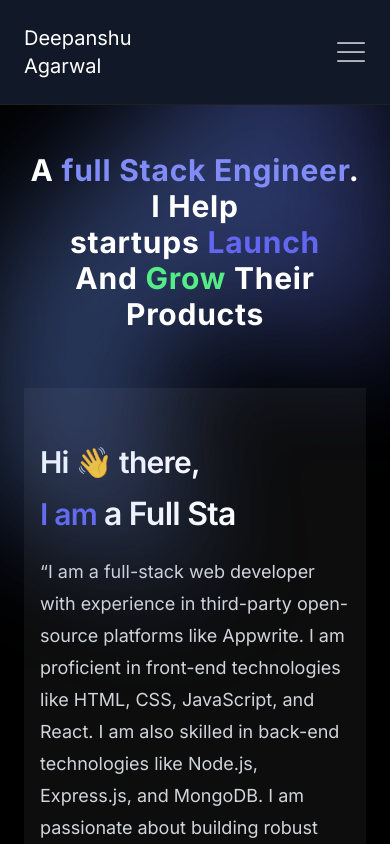
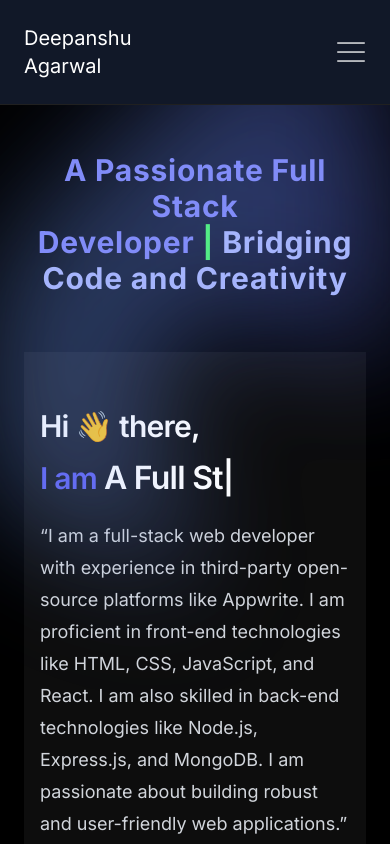
Before and after one commit to DeepanshuAgarwal999/MyPortfolio, a Next.js app: page / in a window 390 px wide. Shown: the top 844 px of the page. Built offline with nearby package versions, Linux system fonts and the light colour scheme.

Commit message:
enable form

```diff
--- a/package.json
+++ b/package.json
@@ -9,6 +9,7 @@
     "lint": "next lint"
   },
   "dependencies": {
+    "@formspree/react": "^2.5.1",
     "@radix-ui/react-dialog": "^1.0.5",
     "@radix-ui/react-slot": "^1.0.2",
     "class-variance-authority": "^0.7.0",
--- a/src/app/(root)/(home)/components/TextAnimation.tsx
+++ b/src/app/(root)/(home)/components/TextAnimation.tsx
@@ -9,7 +9,7 @@ const TextAnimation = () => {
         // Same substring at the start will only be typed out once, initially
         "Deepanshu Agarwal",
         1000, // wait 1s before replacing "Mice" with "Hamsters"
-        "a Full Stack  Web Developer",
+        "A Full Stack  Web Developer",
         3000,
       ]}
       wrapper="span"
--- a/src/app/(root)/(home)/page.tsx
+++ b/src/app/(root)/(home)/page.tsx
@@ -2,6 +2,7 @@ import BgEffect from "@/components/BgEffect";
 import React from "react";
 import TextAnimation from "./components/TextAnimation";
 import Image from "next/image";
+import profileImg from '../../../../public/assets/images/profile.jpeg'
 
 const HomePage = () => {
   return (
@@ -26,11 +27,11 @@ const HomePage = () => {
         {/* Header section */}
         <div className="px-6 pt-14 pb-6 lg:px-8">
           <div className="mx-auto max-w-2xl pt-24 text-center">
-            <h2 className="text-3xl font-bold  text-white sm:text-5xl  tracking-wide">
-              A <span className="text-indigo-400">full Stack Engineer</span>. I
-              Help startups<span className="text-indigo-500 ml-2">Launch</span>{" "}
-              And
-              <span className="text-[#53ec86] ml-2">Grow </span>Their Products
+            <h2 className="text-3xl font-bold text-indigo-400 sm:text-5xl  tracking-wide sm:!leading-[3.75rem]">
+              A Passionate Full Stack Developer
+              <span className="text-[#53ec86] ml-2">|</span>
+              <span className="text-indigo-300 ml-2">Bridging Code and Creativity</span>{" "}
+              {/* <span className="text-[#53ec86] ml-2">Grow </span>Their Products */}
             </h2>
           </div>
 
@@ -56,7 +57,7 @@ const HomePage = () => {
                 </div>
                 <Image
                   className="h-96 max-lg:hidden  w-full flex-none rounded-full object-cover shadow-xl lg:aspect-square  lg:max-w-sm"
-                  src="https://images.unsplash.com/photo-1519338381761-c7523edc1f46?ixlib=rb-4.0.3&ixid=MnwxMjA3fDB8MHxwaG90by1wYWdlfHx8fGVufDB8fHx8&auto=format&fit=crop&w=800&q=80"
+                  src={profileImg}
                   alt=""
                   height={260}
                   width={260}
--- a/src/app/(root)/connect/page.jsx
+++ b/src/app/(root)/connect/page.jsx
@@ -1,8 +1,11 @@
 "use client";
 
 import { useState } from "react";
+import { useForm, ValidationError } from "@formspree/react";
 
 export default function ConnectPage() {
+  const [state, handleSubmit] = useForm("xleqqpwb");
+
   const [values, setValue] = useState({
     name: "",
     email: "",
@@ -22,8 +25,27 @@ export default function ConnectPage() {
       });
     }
   };
+  const handleResponse = async (e) => {
+    e.preventDefault();
+    try {
+    await handleSubmit(e);
+     console.log(state);
+      if (state.succeeded) {
+        alert("Form submitted Successfully");
+        setHasSubmitted(true);
+      }
+    } catch (error) {
+      console.log(error);
+      console.log("Fd");
+    }
+  };
   return (
-    <form method="POST" onSubmit={(e) => e.preventDefault()}>
+    <form
+      action="https://formspree.io/f/xleqqpwb"
+      method="POST"
+      onSubmit={handleResponse}
+      // enctype="multipart/form-data"
+    >
       <div className="space-y-12 pt-36 px-10">
         <div className="border-b border-white/10 pb-12">
           <h2 className="font-semibold leading-7 py-4 text-blue-400 text-3xl">
@@ -100,7 +122,7 @@ export default function ConnectPage() {
               </p>
             </div>
 
-            <div className="col-span-full">
+            {/* <div className="col-span-full">
               <label
                 htmlFor="cover-photo"
                 className="block text-lg font-medium leading-6 text-white"
@@ -130,7 +152,7 @@ export default function ConnectPage() {
                   </p>
                 </div>
               </div>
-            </div>
+            </div> */}
           </div>
         </div>
       </div>
@@ -144,7 +166,7 @@ export default function ConnectPage() {
         </button>
         <button
           type="submit"
-          className="rounded-md bg-indigo-500 px-3 py-2 text-sm font-semibold text-white shadow-sm hover:bg-indigo-400 focus-visible:outline focus-visible:outline-2 focus-visible:outline-offset-2 focus-visible:outline-indigo-500"
+          className="rounded-md active:scale-95 bg-indigo-500 px-3 py-2 text-sm font-semibold text-white shadow-sm hover:bg-indigo-400 focus-visible:outline focus-visible:outline-2 focus-visible:outline-offset-2 focus-visible:outline-indigo-500"
         >
           Save
         </button>
```
Also changed, not shown: public/assets/images/profile.jpeg (added), 1 other file (tests, documents, lock files or other folders).
